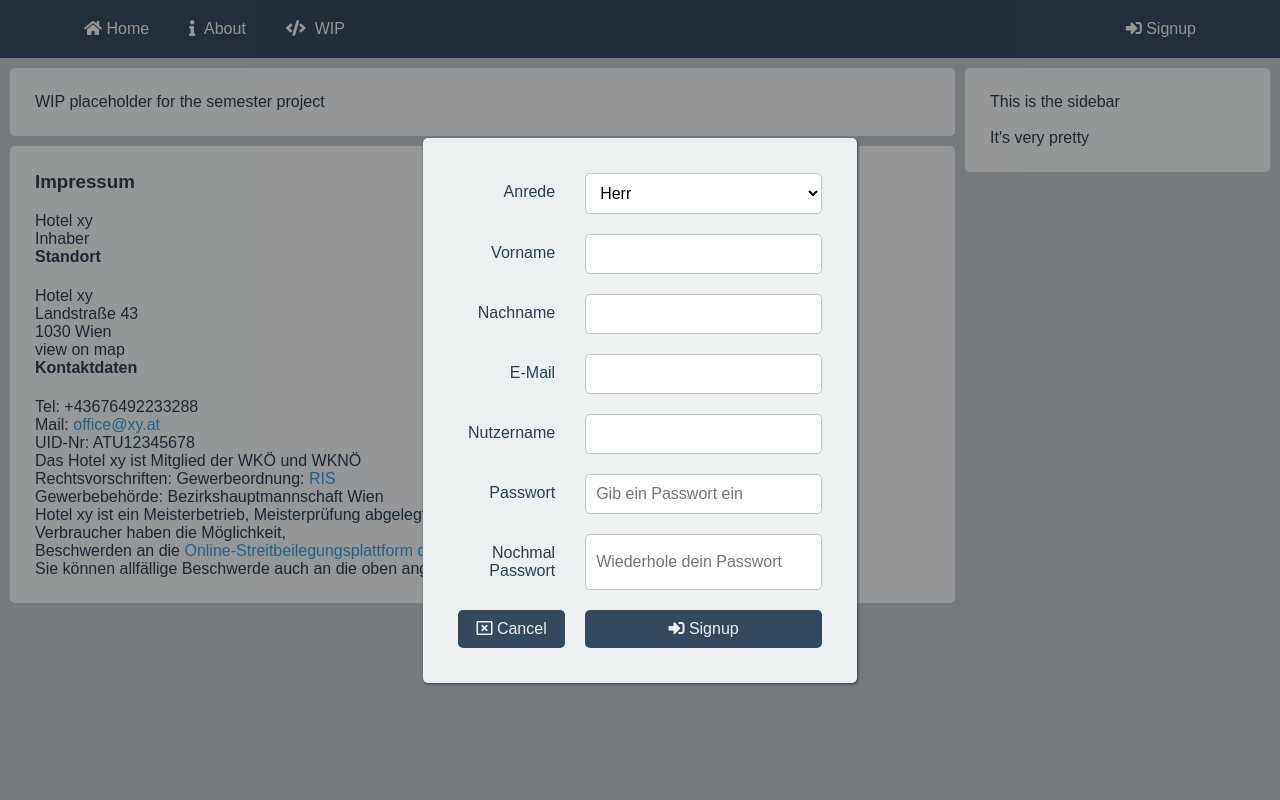
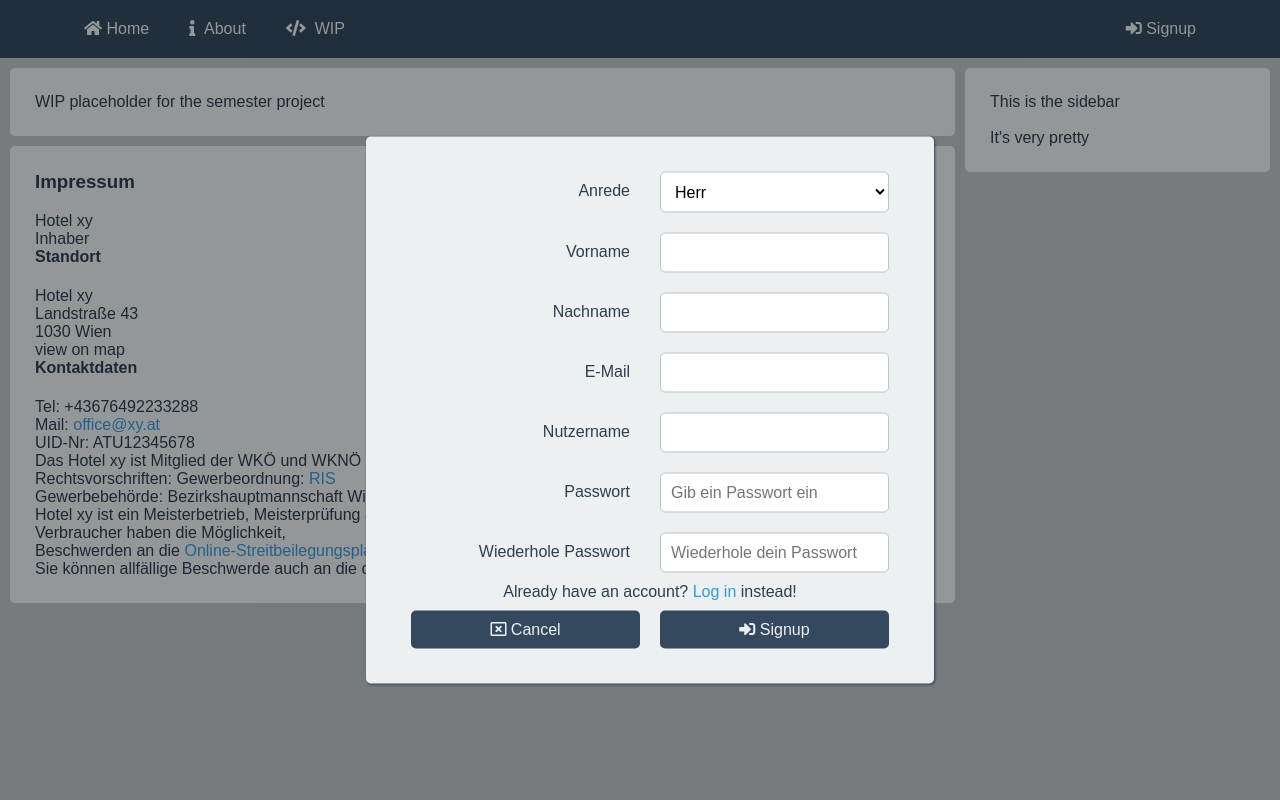
Before and after one commit to fhtw-beni-team-projects/WEB1, a PHP site: page / in a window 1280 px wide, after a click on "Signup". Run offline with PHP 8.4, Linux system fonts and the light colour scheme; some libraries are stand-ins or nearby versions.

Commit message:
Added login form, cleaned up form popup

```diff
--- a/i/login.php
+++ b/i/login.php
@@ -1,31 +1,71 @@
-<!-- TODO: Layout for signup or login paralell-->
+<!-- TODO: Layout for signup or login paralell -->
 
-<form method="post" action="?signup" class="popup" id="signup">
-  <div class="formcontent">
+<form method="post" action="?login" class="popup" id="login">
+  <div class="formcontent grid">
 
-    <p class="descr formleft">Anrede</p><select class="popup_input formright forminput" name="gender">
-		<option value="male">Herr</option>
-		<option value="female">Frau</option>
-		<option value="divers">[diverse]</option>
-	</select>
+    <!-- TODO: email or username as login -->
+    <!-- NOTE: only email is safer -->
 
-    <p class="descr formleft">Vorname</p><input class="popup_input formright forminput" type="text" name="firstname" />
-    <p class="descr formleft">Nachname</p><input class="popup_input formright forminput" type="text" name="lastname" />
+    <label class="descr formleft" for="email">E-Mail</label><input class="popup_input formright forminput" type="email" name="email" />
 
-    <p class="descr formleft">E-Mail</p><input class="popup_input formright forminput" type="email" name="email" />
+    <label class="descr formleft" for="pwd">Passwort</label><input class="popup_input formright forminput" type="password" name="pwd" placeholder="Gib dein Passwort ein" />
 
-    <p class="descr formleft">Nutzername</p><input class="popup_input formright forminput" type="text" name="username" />
+    <!-- TODO: make second password a dummy -->
 
-    <p class="descr formleft">Passwort</p><input class="popup_input formright forminput" type="password" name="pwd" placeholder="Gib ein Passwort ein" />
 
-    <!-- TODO: make second password a dummy-->
 
-    <p class="descr formleft">Nochmal Passwort</p><input class="popup_input formright forminput" type="password" name="pwd" placeholder="Wiederhole dein Passwort" />
+    <!-- TODO: seperate sign up / login page for js disabled browsers-->
+    <p class="formtext formfull" id="signup-prompt">Don't&nbsp;have&nbsp;an&nbsp;account&nbsp;yet? <a target="_blank" onclick="changeForm('signup');">Sign&nbsp;up</a>&nbsp;now!</p>
 
     <button type="button" class="btn formleft" onclick="closeForm('login')"><i class="far fa-window-close"></i>&nbsp;Cancel</button>
-    <button type="submit" class="btn formright" name="formaction"><i class="fas fa-sign-in-alt"></i>&nbsp;Signup</button>
+    <button type="submit" class="btn formright" name="formaction"><i class="fas fa-sign-in-alt"></i>&nbsp;Login</button>
+
+    <!-- TODO: verify login without reloading page -->
+
+    <!-- TEMP: redirecting user back to origin page after logging in -->
     <input type="hidden" name="url" value=".$url." />
 
 
   </div>
 </form>
+
+<form method="post" action="?signup" class="popup" id="signup">
+  <div class="formcontent grid">
+
+    <label class="descr formleft" for="gender">Anrede</label>
+    <select class="popup_input formright forminput" name="gender">
+		  <option value="male">Herr</option>
+		  <option value="female">Frau</option>
+		  <option value="divers">Divers</option>
+    </select>
+
+    <label class="descr formleft" for="firstname">Vorname</label><input class="popup_input formright forminput" type="text" name="firstname" />
+    <label class="descr formleft" for="lastname">Nachname</label><input class="popup_input formright forminput" type="text" name="lastname" />
+
+    <label class="descr formleft" for="email">E-Mail</label><input class="popup_input formright forminput" type="email" name="email" />
+
+    <label class="descr formleft" for="username">Nutzername</label><input class="popup_input formright forminput" type="text" name="username" />
+
+    <!-- TODO: fix overflow of text / width of parent element -->
+    <label class="descr formleft" for="pwd">Passwort</label><input class="popup_input formright forminput" type="password" name="pwd" placeholder="Gib ein Passwort ein" />
+
+    <!-- TODO: make second password a dummy -->
+
+    <label class="descr formleft" for="pwd2">Wiederhole&nbsp;Passwort</label><input class="popup_input formright forminput" type="password" name="pwd2" placeholder="Wiederhole dein Passwort" />
+
+
+    <!-- TODO: seperate sign up / login page for js disabled browsers-->
+    <p class="formtext formfull" id="login-prompt">Already&nbsp;have&nbsp;an&nbsp;account? <a target="_blank" onclick="changeForm('login');">Log&nbsp;in</a>&nbsp;instead!</p>
+
+
+    <button type="button" class="btn formleft" onclick="closeForm('signup')"><i class="far fa-window-close"></i>&nbsp;Cancel</button>
+    <button type="submit" class="btn formright" name="formaction"><i class="fas fa-sign-in-alt"></i>&nbsp;Signup</button>
+
+    <!-- TODO: verify sign up without reloading page -->
+
+    <!-- TEMP: redirecting user back to origin page after signing up -->
+    <input type="hidden" name="url" value=".$url." />
+
+
+  </div>
+</form>
--- a/scripts/common.js
+++ b/scripts/common.js
@@ -5,3 +5,8 @@ function openForm(form) {
 function closeForm() {
   $(".popup, .darkener").hide();
 }
+
+function changeForm(form) {
+  $(".popup").hide();
+  $("#" + form).show();
+}
--- a/styles/base.css
+++ b/styles/base.css
@@ -49,6 +49,7 @@ button {
 a {
   color: var(--color-link);
   text-decoration: none;
+  cursor: pointer;
 }
 
 a:hover {
@@ -210,13 +211,13 @@ h1, h2, h3, h4, h5 {
 
 .popup {
   position: fixed;
-  left: calc(35% - 35px);
-  width: 30%;
+  top: 50%;
+  left: 50%;
+  transform: translate(-50%, -50%);
   box-shadow: 1px 1px 3px;
   background: var(--bg-main);
   border-radius: 5px;
   margin: 10px;
-  margin-top: 10vh;
   display: none;
   z-index: 4;
   padding: 25px;
@@ -268,3 +269,28 @@ h1, h2, h3, h4, h5 {
   background: #0000005f;
   z-index: 3;
 }
+
+.grid {
+  display: grid;
+}
+
+.formcontent.grid {
+  column-gap: 0;
+  grid-template-columns: repeat(2, minmax(0, 1fr));
+}
+
+.grid > .formleft {
+  grid-column: 1/2;
+}
+
+.grid > .formright {
+  grid-column: 2/3;
+}
+
+.grid > .formfull {
+  grid-column: 1/3;
+}
+
+.formtext {
+  text-align: center;
+}
```
